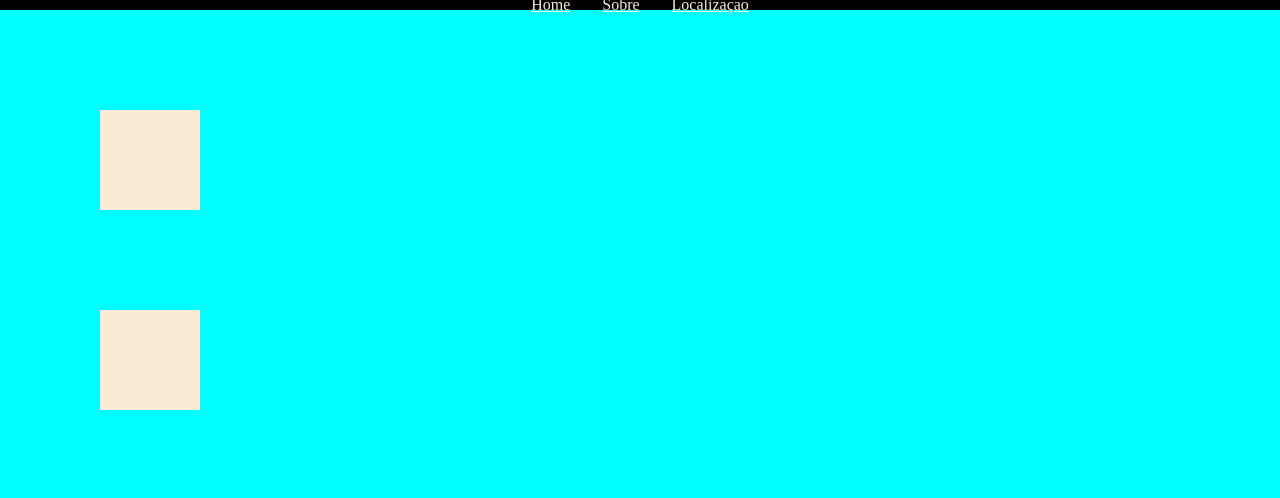
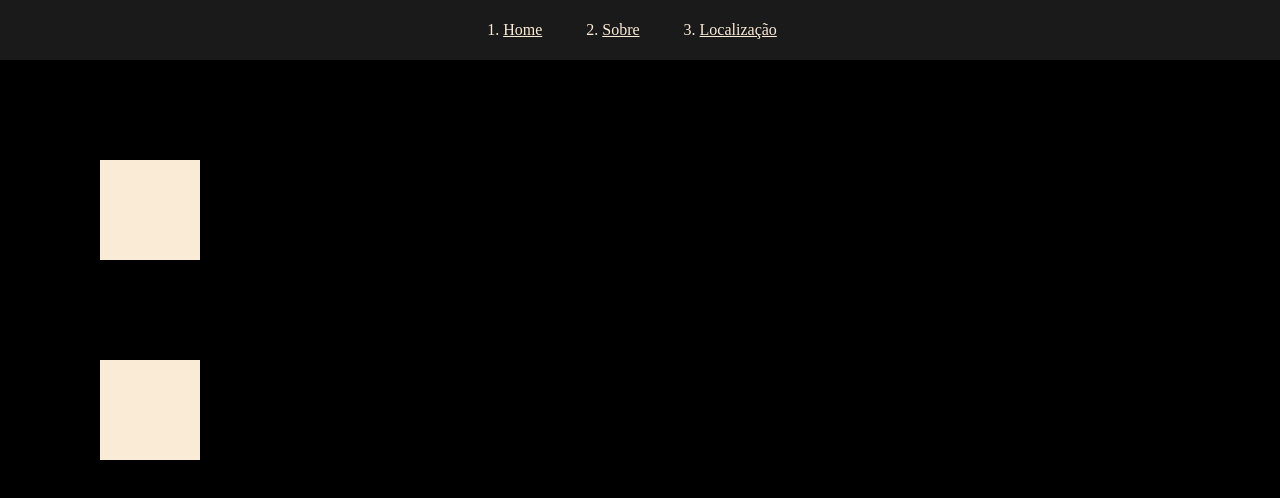
Before and after one commit to Pablo-dos-Santos-Vargas/MY-WEB, a plain HTML site: page index.html in a window 1280 px wide. Drawn offline with Linux system fonts and the light colour scheme.

Commit message:
Add files via upload

```diff
--- a/style.css
+++ b/style.css
@@ -4,21 +4,22 @@
 }
 
 body{
-    background-color: aqua;
+    background-color: rgb(0, 0, 0);
 }
 nav{
-    background-color:black ;
+    background-color:rgb(26, 26, 26) ;
 }
 ul{
     display: flex;
     width: 100;
-    height: 10px;
+    height: 60px;
     justify-content: center;
     align-items: center;
 }
 li{
-    list-style: none;
-    margin: 16px;
+    list-style: triangle;
+    margin: 30px;
+    color: antiquewhite;
 }
 a{
     color: antiquewhite;
```
